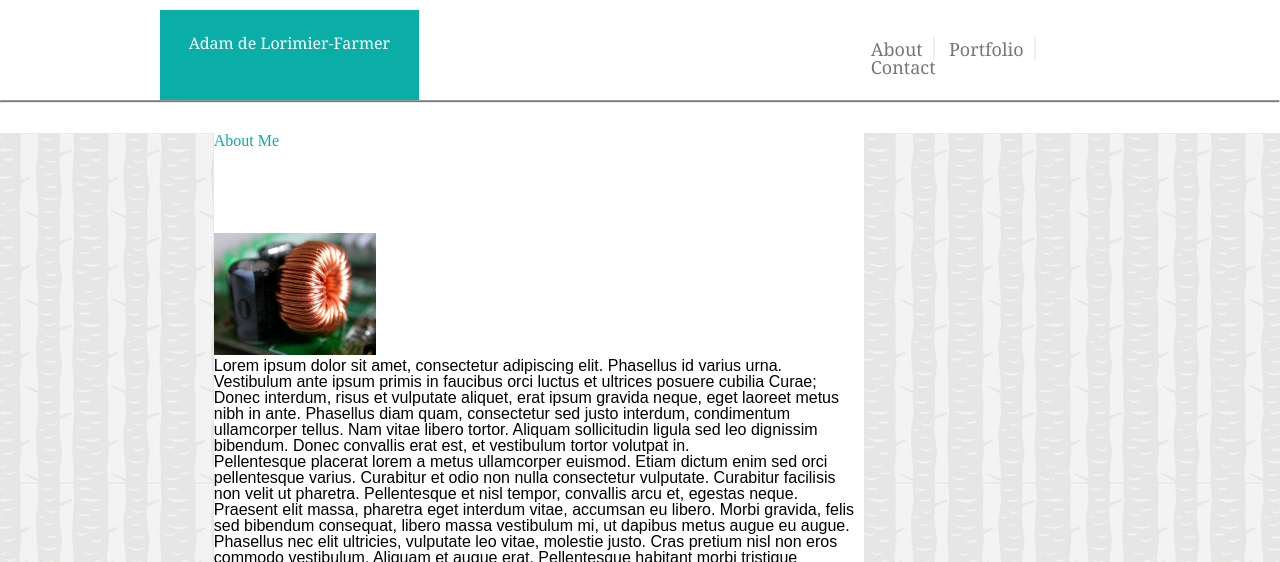
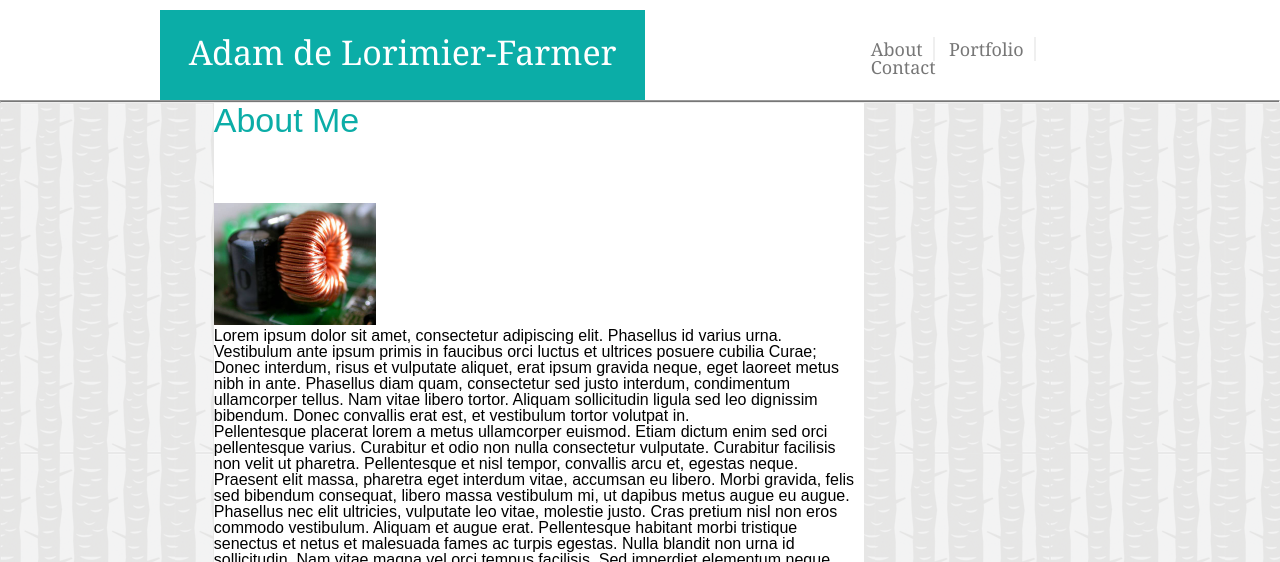
Before and after one commit to mothra42/Basic-Portfolio, a plain HTML site: page index.html in a window 1280 px wide. Shown: the top 562 px of the page. Drawn offline with Linux system fonts and the light colour scheme; files that its build step writes are made by us from their sources.

Commit message:
changed structure of section tag in html, added more css

```diff
--- a/assets/css/style.css
+++ b/assets/css/style.css
@@ -32,6 +32,10 @@ nav {
 	bottom: 40px;
 }
 
+h1 {
+	font-size: 34px;
+}
+
 #navAbout, #navPort, #navCon {
 	text-decoration: none;
 	color: #777777;
@@ -61,10 +65,9 @@ nav {
 }
 
 #aboutMe {
-	margin-top: 30px;
-	margin-left: 16.7%;
+	margin-top: 0px;
 	height: 100px;
-	width: 650px;
+	width: 100%;
 	color: #0BADA7;
 	background-color: #FFFFFF;
 }
@@ -81,6 +84,10 @@ section {
 	width: 25%;
 }
 
+p {
+	display: inline-block;
+}
+
 #links {
 	float: right;
 }
--- a/index.html
+++ b/index.html
@@ -27,10 +27,11 @@
 	<!-- divLine class is to define a style for divline. used in first version of code, may be removed -->
 	<hr class="divLine"/>
 
-	<!--Section includes the main part of page, including bio and profile image-->
+	<!-- div tag is to add a background below the header only -->
 	<div id="background">
-		<h1 id="aboutMe">About Me</h1>
+		<!--Section includes the main part of page, including bio and profile image-->
 		<section id ="mainBio">
+				<h1 id="aboutMe">About Me</h1>
 				<article>
 					<img src="assets/images/placeholder.jpg" alt="picture of Adam" id="adamImage">
 					<p>
```
